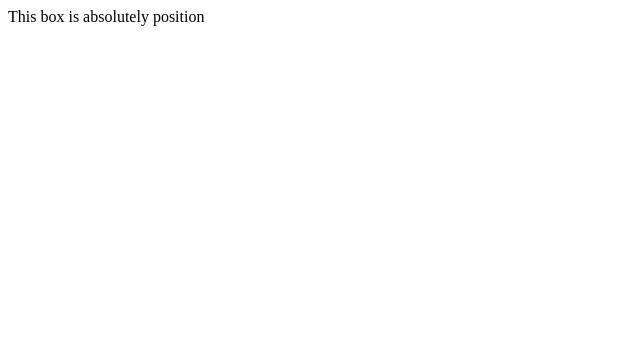
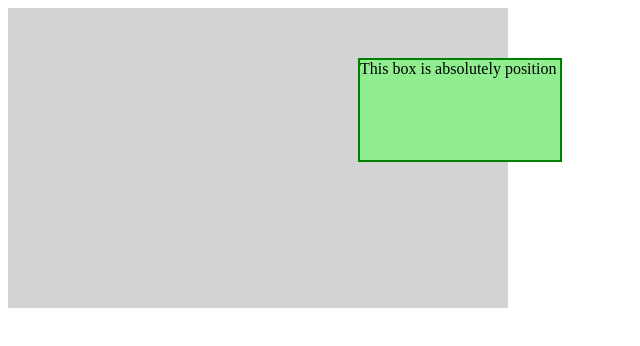
Before and after one commit to Tejas-63/position-property, a plain HTML site: page pages/absolute.html in a window 1280 px wide. Shown: the whole page, without its empty margins (0-640 px from the left). Drawn offline with Linux system fonts and the light colour scheme.

Commit message:
absolute file css is added

```diff
--- a/pages/absolute.html
+++ b/pages/absolute.html
@@ -3,6 +3,24 @@
 <head>
 
     <title>absolute position</title>
+    <style>
+        .container {
+          width: 500px;
+          height: 300px;
+          background-color: lightgray;
+          position: relative;
+        }
+
+        .box {
+          width: 200px;
+          height: 100px;
+          background-color: lightgreen;
+          border: 2px solid green;
+          position: absolute;
+          top: 50px;
+          left: 350px;
+        }
+        </style>
 </head>
 <body>
     <div class="container">
```
